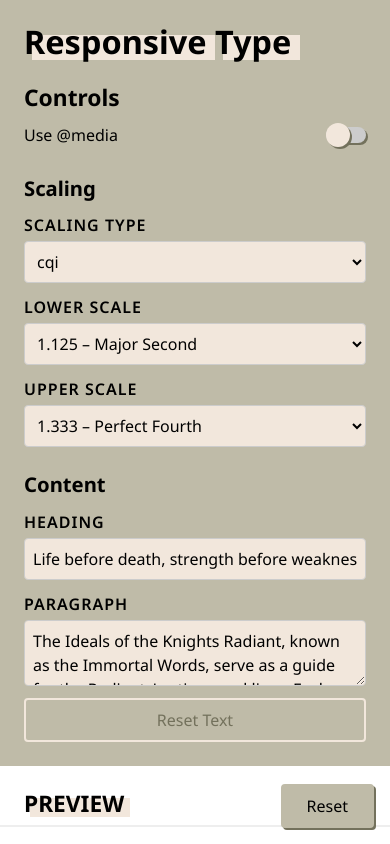
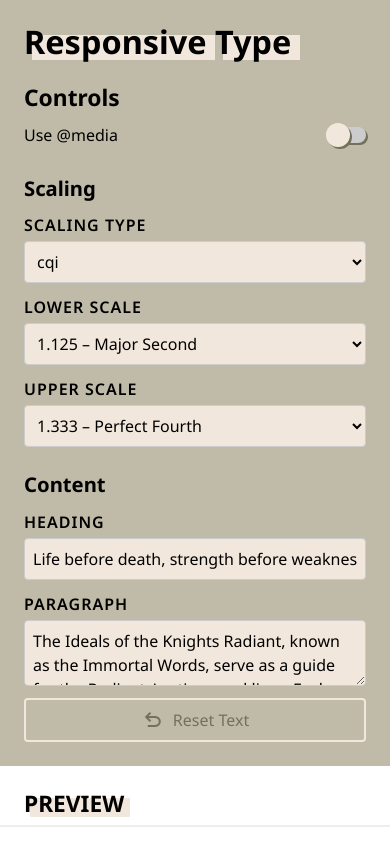
Before and after one commit to arobillard/responsive-type, a Next.js app: page / in a window 390 px wide. Shown: the top 844 px of the page. Built offline with nearby package versions, Linux system fonts and the light colour scheme.

Commit message:
Add reset buttons for scaling and media query

```diff
--- a/src/app/components/Controls/Controls.jsx
+++ b/src/app/components/Controls/Controls.jsx
@@ -21,6 +21,7 @@ export default function Controls({
   updateMediaQueries,
   paragraphText,
   updateParagraphText,
+  resetScaleValues,
   resetText,
 }) {
   const [isClient, setIsClient] = useState(false);
@@ -44,6 +45,7 @@ export default function Controls({
         <MediaQueryControls
           mediaQueries={mediaQueries}
           updateMediaQueries={updateMediaQueries}
+          resetScaleValues={resetScaleValues}
         />
       ) : (
         <ScalingControls
@@ -53,6 +55,7 @@ export default function Controls({
           updateLowerScale={updateLowerScale}
           upperScale={upperScale}
           updateUpperScale={updateUpperScale}
+          resetScaleValues={resetScaleValues}
         />
       )}
 
@@ -77,6 +80,9 @@ export default function Controls({
         />
       </div>
       <Button onClick={resetText} secondary outline>
+        <i className="material-symbols-outlined" aria-hidden="true">
+          undo
+        </i>
         Reset Text
       </Button>
     </section>
--- a/src/app/components/Controls/MediaQueryControls.jsx
+++ b/src/app/components/Controls/MediaQueryControls.jsx
@@ -1,6 +1,7 @@
 import {
   defaultMediaQueries,
   defaultScaleOptions,
+  getInitialMediaQueries,
   getScaleByValue,
 } from '@/helpers/scales';
 import controls from './controls.module.css';
@@ -10,6 +11,7 @@ import ScreenReaderText from '../accessibility/ScreenReaderText/ScreenReaderText
 export default function MediaQueryControls({
   mediaQueries,
   updateMediaQueries,
+  resetScaleValues,
 }) {
   function addMediaQuery() {
     // Set scale label
@@ -242,14 +244,36 @@ export default function MediaQueryControls({
           </div>
         );
       })}
+      <div style={{ display: 'flex', gap: 'var(--spacer-m)' }}>
         {mediaQueries.length < 8 && (
-        <Button onClick={addMediaQuery} secondary hoverSuccess outline>
+          <Button
+            style={{ flexGrow: '1' }}
+            onClick={addMediaQuery}
+            secondary
+            hoverSuccess
+            outline
+          >
             <i className="material-symbols-outlined" aria-hidden="true">
               add_circle
             </i>
             <ScreenReaderText>Add media query</ScreenReaderText>
           </Button>
         )}
+        {JSON.stringify(mediaQueries) !==
+          JSON.stringify(getInitialMediaQueries()) && (
+          <Button
+            style={{ flexGrow: '1' }}
+            onClick={() => resetScaleValues('media')}
+            secondary
+            outline
+          >
+            <i className="material-symbols-outlined" aria-hidden="true">
+              undo
+            </i>
+            <ScreenReaderText>Reset Media Queries</ScreenReaderText>
+          </Button>
+        )}
+      </div>
     </>
   );
 }
--- a/src/app/components/Controls/ScalingControls.jsx
+++ b/src/app/components/Controls/ScalingControls.jsx
@@ -1,6 +1,7 @@
 import { useEffect, useState } from 'react';
 import { defaultScaleOptions } from '@/helpers/scales';
 import controls from './controls.module.css';
+import Button from '../Button/Button';
 
 export default function ScalingControls({
   scalingType,
@@ -9,6 +10,7 @@ export default function ScalingControls({
   updateLowerScale,
   upperScale,
   updateUpperScale,
+  resetScaleValues,
 }) {
   const [usingCustomLowerValue, setUsingCustomLowerValue] = useState(false);
   const [usingCustomUpperValue, setUsingCustomUpperValue] = useState(false);
@@ -43,9 +45,6 @@ export default function ScalingControls({
       return option.value === parseFloat(lowerScale);
     });
 
-    console.log('lowerScale', lowerScale);
-    console.log('lower', scaleIndex);
-
     setUsingCustomLowerValue(scaleIndex === -1);
   }, [lowerScale]);
 
@@ -54,9 +53,6 @@ export default function ScalingControls({
     const scaleIndex = defaultScaleOptions.findIndex((option) => {
       return option.value === parseFloat(upperScale);
     });
-
-    console.log('upperScale', upperScale);
-    console.log('upper', scaleIndex);
 
     setUsingCustomUpperValue(scaleIndex === -1);
   }, [upperScale]);
@@ -189,6 +185,16 @@ export default function ScalingControls({
           </>
         )}
       </div>
+
+      {parseFloat(lowerScale) !== 1.125 ||
+        (parseFloat(upperScale) !== 1.333 && (
+          <Button onClick={() => resetScaleValues('scaling')} secondary outline>
+            <i className="material-symbols-outlined" aria-hidden="true">
+              undo
+            </i>
+            Reset Scales
+          </Button>
+        ))}
     </>
   );
 }
--- a/src/app/page.jsx
+++ b/src/app/page.jsx
@@ -77,10 +77,18 @@ export default function Home() {
     updateParagraphText(default_paragraphText);
   }
 
-  function resetScaleValues() {
-    updateLowerScale(1.125);
-    updateUpperScale(1.333);
-    updateMediaQueries(getInitialMediaQueries());
+  function resetScaleValues(resetType = 'all') {
+    console.log('resetting...');
+    console.log(resetType);
+    if (resetType === 'scaling' || resetType === 'all') {
+      console.log('resetting scales');
+      updateLowerScale(1.125);
+      updateUpperScale(1.333);
+    }
+    if (resetType === 'media' || resetType === 'all') {
+      console.log('resetting media');
+      updateMediaQueries(getInitialMediaQueries());
+    }
   }
 
   return (
@@ -106,6 +114,7 @@ export default function Home() {
           updateMediaQueries={updateMediaQueries}
           paragraphText={paragraphText}
           updateParagraphText={updateParagraphText}
+          resetScaleValues={resetScaleValues}
           resetText={resetText}
         />
       </div>
@@ -128,13 +137,6 @@ export default function Home() {
           mediaQueries={mediaQueries}
         />
       </div>
-
-      <Button
-        onClick={resetScaleValues}
-        style={{ position: 'fixed', inset: 'auto 1rem 1rem auto' }}
-      >
-        Reset
-      </Button>
     </main>
   );
 }
```
Lines whose indentation alone changed are shown as unchanged.
